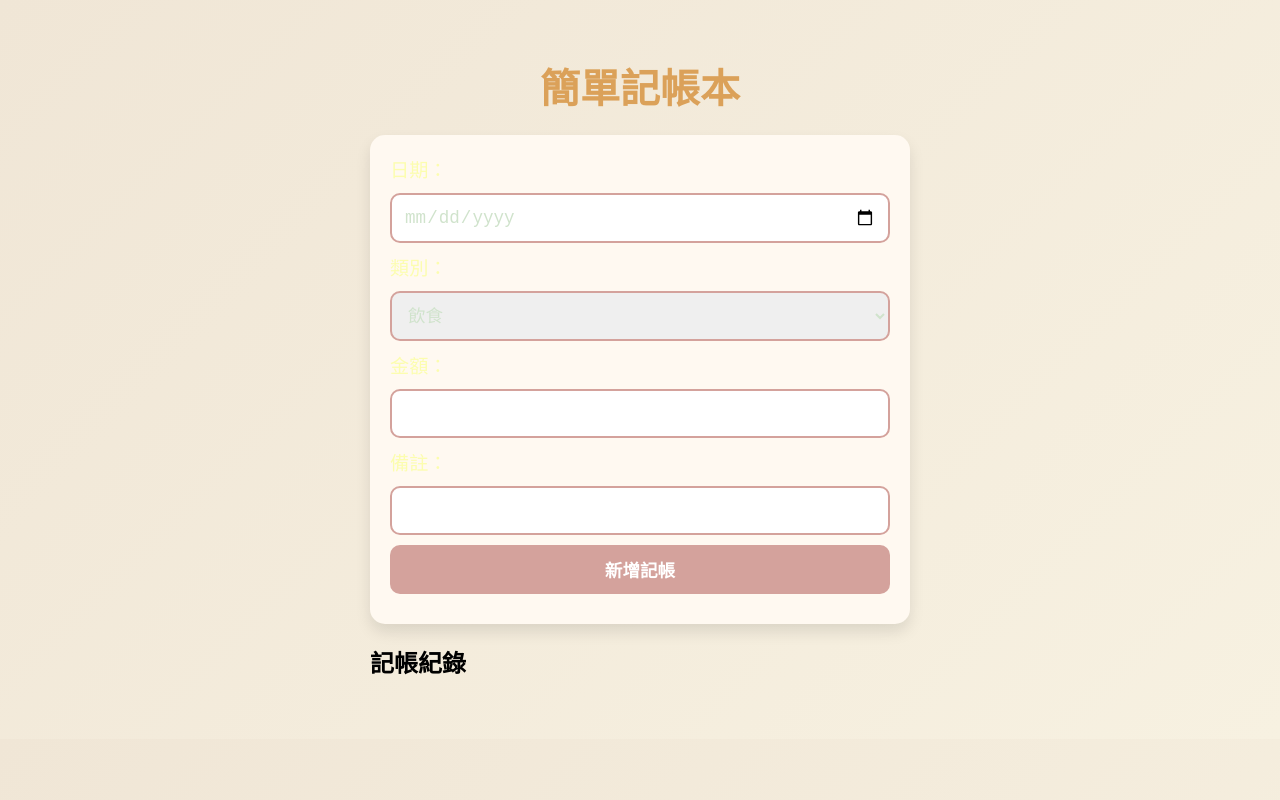
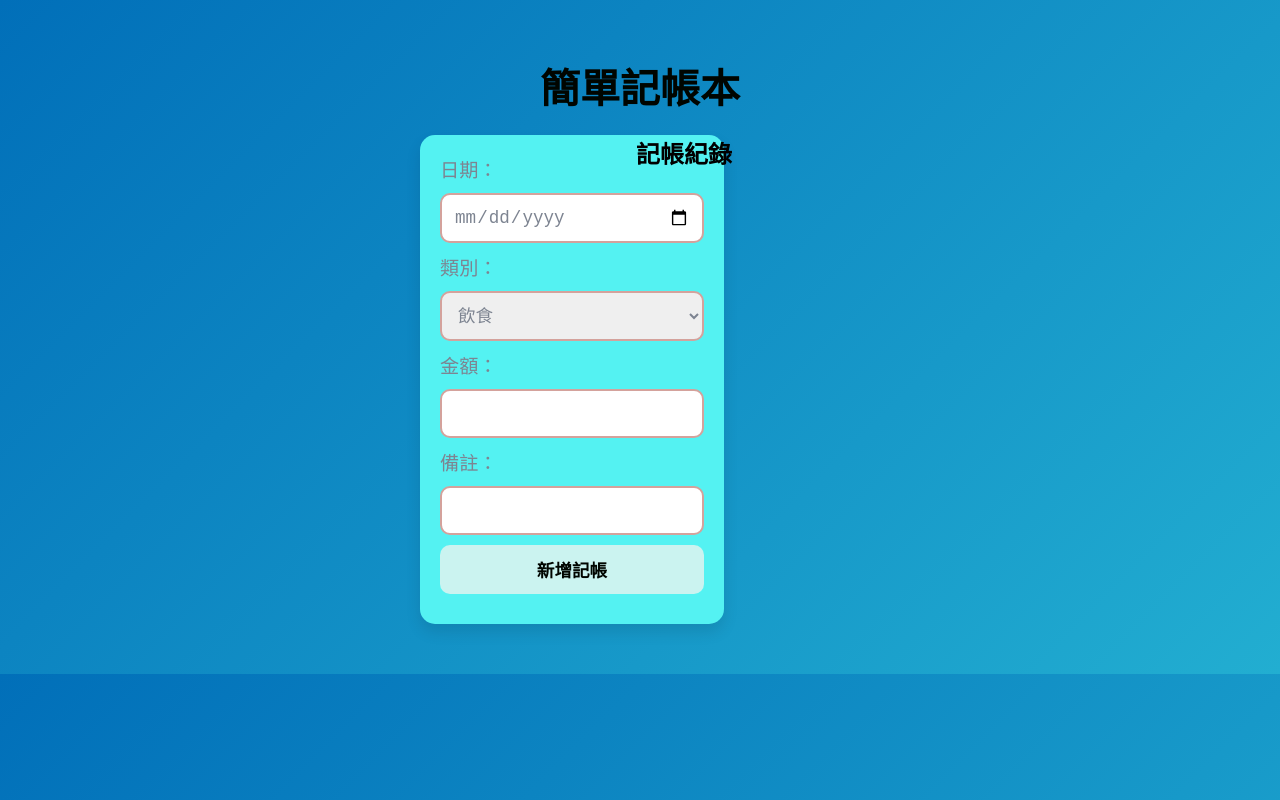
Before and after one commit to yu2006-yu/my-budget-app, a plain HTML site: page index.html in a window 1280 px wide. Drawn offline with Linux system fonts and the light colour scheme; no server answers.

Commit message:
分成左右兩邊，但黏在一起了

```diff
--- a/index.html
+++ b/index.html
@@ -29,6 +29,9 @@
 <body>
     <h1>簡單記帳本</h1>
 
+    <div class="container">
+        <!-- 左邊：表單 -->
+        <div class="left-panel">
             <form id="recordForm">
                 <label for="date">日期：</label>
                 <input type="date" id="date" required>
@@ -49,10 +52,16 @@
 
                 <button type="submit">新增記帳</button>
             </form>
+        </div>
 
+        <!-- 右邊：紀錄 -->
+        <div class="right-panel">
             <h2>記帳紀錄</h2>
             <div id="records"></div>
+        </div>
+    </div>
 
     <script src="script.js"></script>
 </body>
+
 </html>
--- a/style.css
+++ b/style.css
@@ -1,8 +1,7 @@
 /* 頁面設定 */
 body {
     font-family: 'Comic Sans MS', sans-serif;
-    background: linear-gradient(135deg, #f0e6d6, #f7f1e1); /* 米色系漸層背景 */
-    max-width: 600px;
+    background: linear-gradient(135deg, #016FB9, #22AED1); /* 米色系漸層背景 */
     margin: auto;
     padding: 30px;
     box-sizing: border-box;
@@ -11,7 +10,7 @@ body {
 /* 標題 */
 h1 {
     text-align: center;
-    color: #DBA159; /* 淡米色調粉紅色 */
+    color: #000500; /* 淡米色調粉紅色 */
     font-size: 2.5rem;
     margin-bottom: 20px;
     font-weight: bold;
@@ -19,12 +18,12 @@ h1 {
 
 /* 記帳表單 */
 form {
-    background-color: #fff9f1; /* 淺米色背景 */
+    background-color: #54F2F2; /* 淺米色背景 */
     border-radius: 15px;
     padding: 20px;
     box-shadow: 0 8px 15px rgba(0, 0, 0, 0.1);
     margin-bottom: 20px;
-    width: 100%;
+    width: 150%;
     max-width: 500px;
     margin-left: auto;
     margin-right: auto;
@@ -33,7 +32,7 @@ form {
 /* 表單內部元件 */
 form label {
     font-size: 1.2rem;
-    color:#FCFDAF; /* 淡米色調粉紅色 */
+    color:#7D8491; /* 淡米色調粉紅色 */
     margin-bottom: 8px;
     display: block;
 }
@@ -45,37 +44,37 @@ form input, form select, form button {
     border: 2px solid #d4a29c;
     border-radius: 10px;
     font-size: 1.1rem;
-    color: #D0E3CC; /* 深米色文字 */
+    color:#7D8491; /* 深米色文字 */
     outline: none;
     box-sizing: border-box;
 }
 
 /* 表單項目的focus效果 */
 form input:focus, form select:focus, form button:focus {
-    border-color: #b47f6f; /* 深米色 */
+    border-color: #FF9F1C; /* 深米色 */
     box-shadow: 0 0 5px rgba(180, 127, 111, 0.5);
 }
 
 /* 按鈕樣式 */
 form button {
-    background-color: #d4a29c;
-    color: white;
+    background-color: #CBF3F0;
+    color: #000500;
     cursor: pointer;
     border: none;
     font-weight: bold;
 }
 
 form button:hover {
-    background-color: #b47f6f; /* 按鈕的深米色 hover */
+    background-color: #1789FC; /* 按鈕的深米色 hover */
 }
 
 /* 記帳紀錄區域 */
 #records {
-    margin-top: 30px;
+    margin-top: 50px;
 }
 
 .record {
-    background-color: #F7FFDD; /* 記帳紀錄的背景顏色 */
+    background-color: #DCEED1; /* 記帳紀錄的背景顏色 */
     border-radius: 12px;
     border: 1px solid #d4a29c;
     padding: 15px;
@@ -86,12 +85,12 @@ form button:hover {
 /* 記帳紀錄文字 */
 .record p {
     margin: 8px 0;
-    color: #6f4f37; /* 深米色文字 */
+    color: #496F5D; /* 深米色文字 */
     font-size: 1.1rem;
 }
 
 .record strong {
-    color: #d4a29c; /* 淡米色調粉紅色 */
+    color: #59e408; /* 淡米色調粉紅色 */
     font-weight: bold;
 }
 
@@ -101,3 +100,33 @@ hr {
     margin-top: 10px;
     margin-bottom: 10px;
 }
+/* 整體左右排版容器 */
+.container {
+    display: flex;
+    flex-direction: row; /* 水平排列 */
+    justify-content: space-between;
+    align-items: flex-start;
+    width: 100%;
+    max-width: 1200px; /* 限制整體寬度 */
+    margin:  auto; /* 水平置中 */
+    gap: 40px;
+}
+
+
+/* 左邊固定的表單 */
+.left-panel {
+    width: 40%;
+}
+
+/* 右邊可滾動的紀錄區 */
+.right-panel {
+    width: 80%;
+    max-height: 80vh;
+    overflow-y: auto;
+}
+
+
+/* 調整 h2 標題距離 */
+.right-panel h2 {
+    margin-top: 0;
+}
```
Lines whose indentation alone changed are shown as unchanged.
